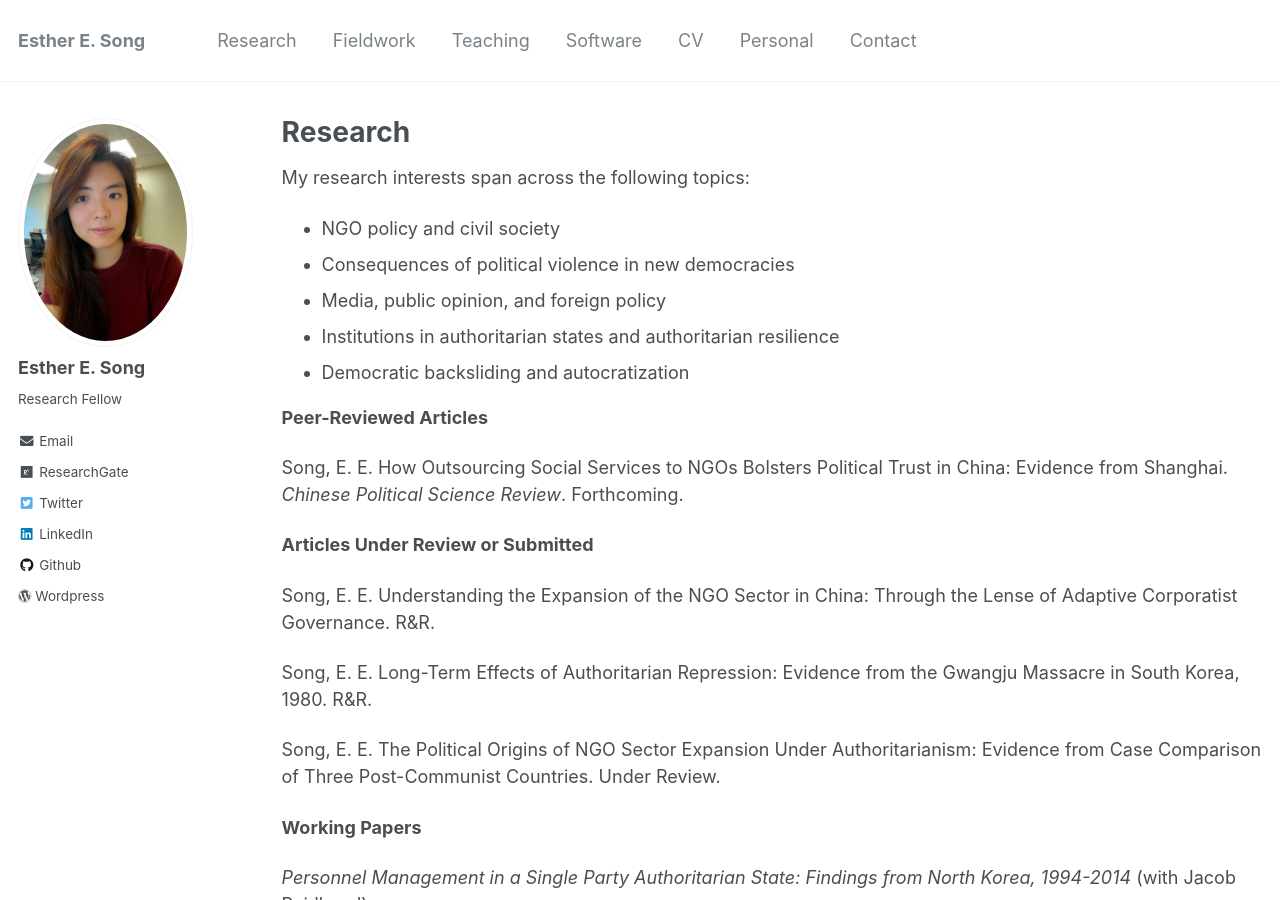
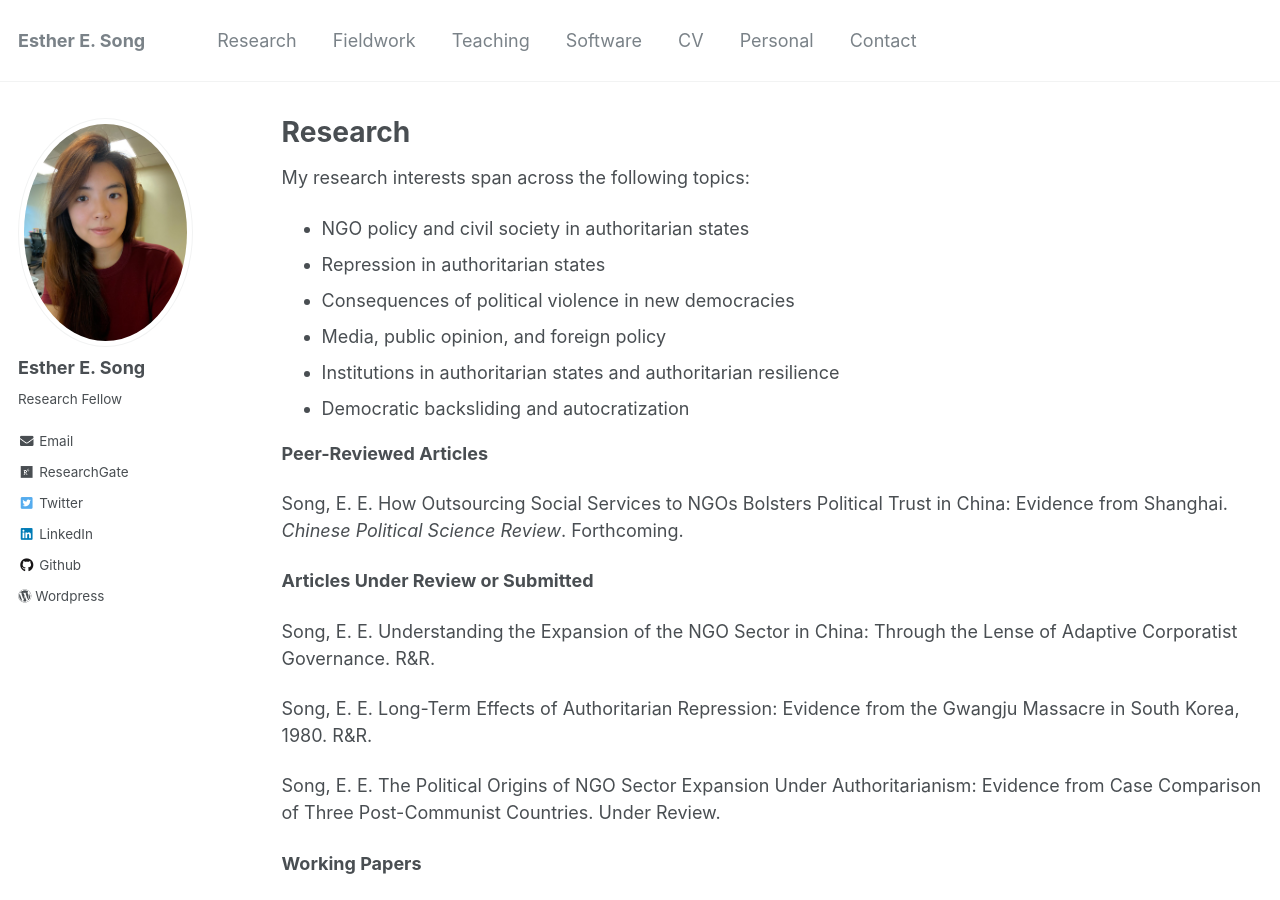
Before and after one commit to ehsong/ehsong.github.io, a Jekyll site: the page built from _pages/research.md, in a window 1280 px wide and 900 px high. Built offline with Jekyll 4.4.1, drawn with Linux system fonts in a browser that asks for light colours.

Commit message:
Update research.md

```diff
--- a/_pages/research.md
+++ b/_pages/research.md
@@ -9,7 +9,8 @@ author_profile: true
 
 My research interests span across the following topics:
 
-- NGO policy and civil society
+- NGO policy and civil society in authoritarian states
+- Repression in authoritarian states
 - Consequences of political violence in new democracies
 - Media, public opinion, and foreign policy
 - Institutions in authoritarian states and authoritarian resilience
```
